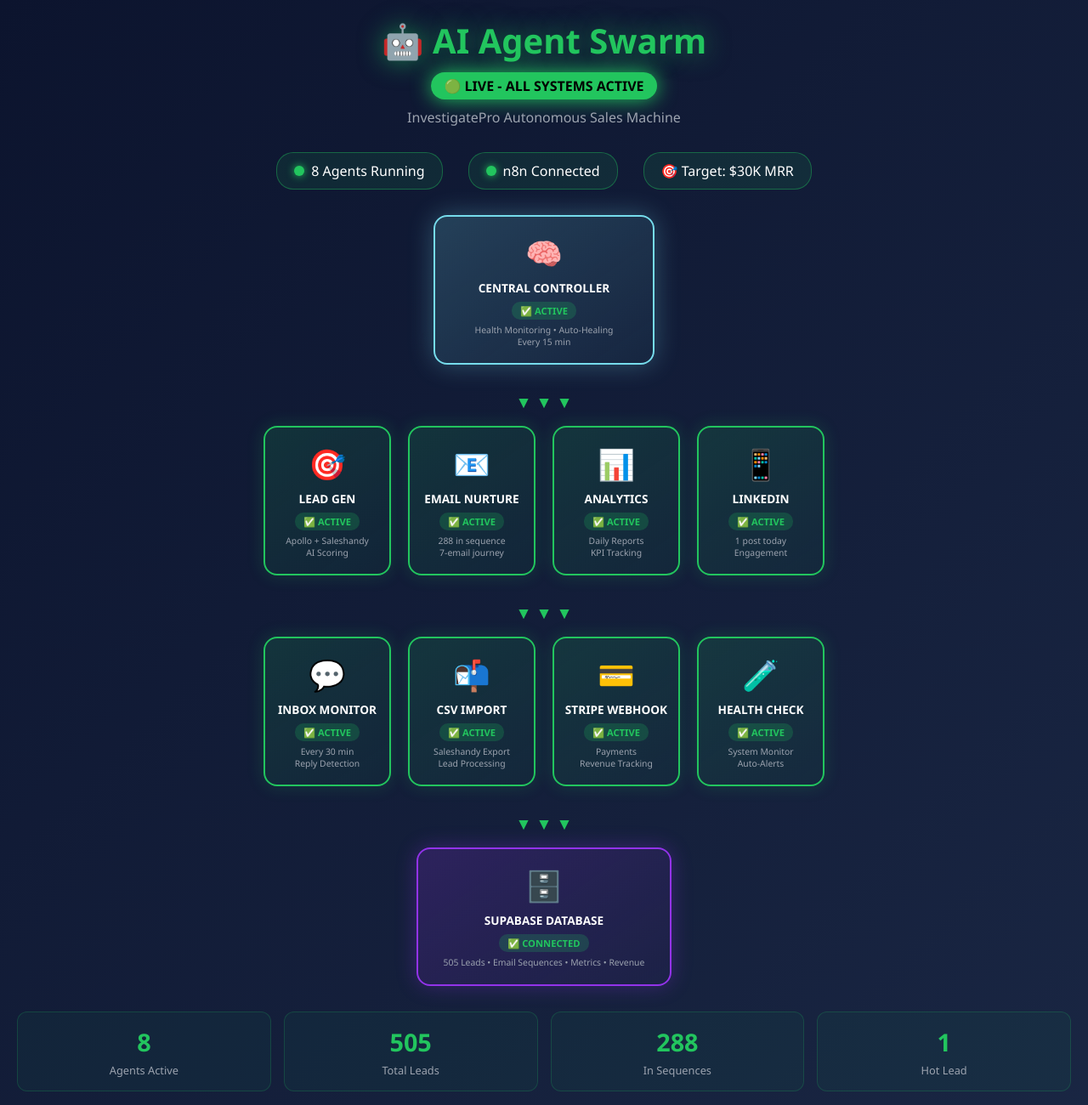
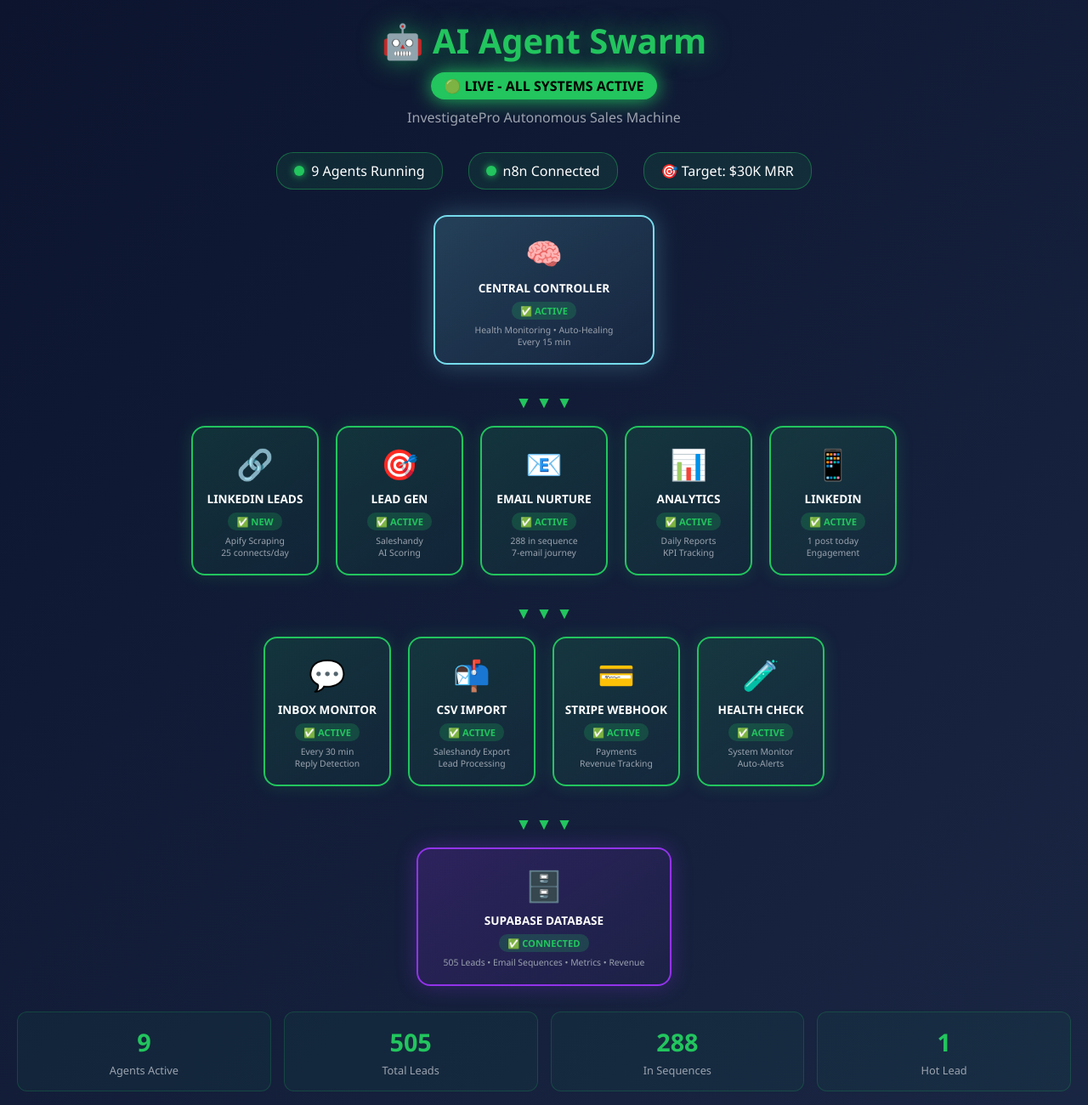
Before and after one commit to BikingDT/investigatepro-landing, a website: page swarm.html in a window 1280 px wide. Shown: the top 1300 px of the page at 85% size. Drawn offline with Linux system fonts and the light colour scheme.

Commit message:
Add LinkedIn Lead Agent to swarm (9 agents now)

```diff
--- a/swarm.html
+++ b/swarm.html
@@ -186,7 +186,7 @@
     <div class="status-bar">
         <div class="status-item">
             <div class="status-dot"></div>
-            <span>8 Agents Running</span>
+            <span>9 Agents Running</span>
         </div>
         <div class="status-item">
             <div class="status-dot"></div>
@@ -213,10 +213,16 @@
         <!-- Main Agents -->
         <div class="tier">
             <div class="agent-node">
+                <div class="agent-icon">🔗</div>
+                <div class="agent-name">LINKEDIN LEADS</div>
+                <div class="agent-status">✅ NEW</div>
+                <div class="agent-detail">Apify Scraping<br>25 connects/day</div>
+            </div>
+            <div class="agent-node">
                 <div class="agent-icon">🎯</div>
                 <div class="agent-name">LEAD GEN</div>
                 <div class="agent-status">✅ ACTIVE</div>
-                <div class="agent-detail">Apollo + Saleshandy<br>AI Scoring</div>
+                <div class="agent-detail">Saleshandy<br>AI Scoring</div>
             </div>
             <div class="agent-node">
                 <div class="agent-icon">📧</div>
@@ -283,7 +289,7 @@
 
     <div class="metrics-panel">
         <div class="metric-card">
-            <div class="metric-value">8</div>
+            <div class="metric-value">9</div>
             <div class="metric-label">Agents Active</div>
         </div>
         <div class="metric-card">
```
